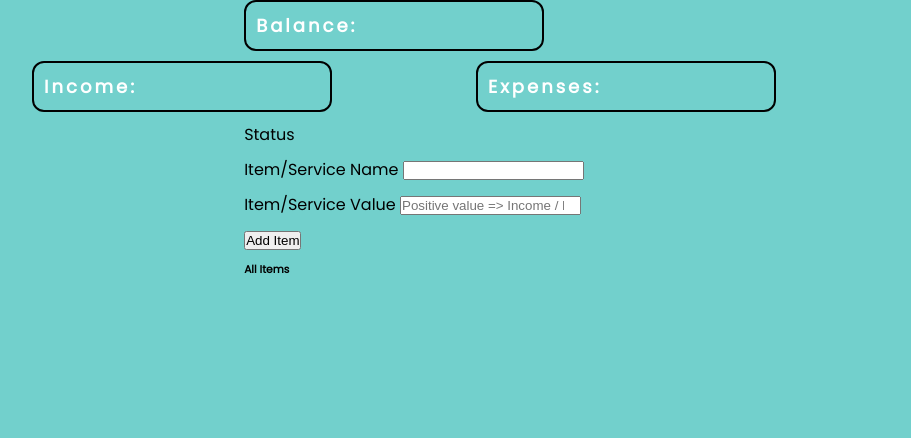
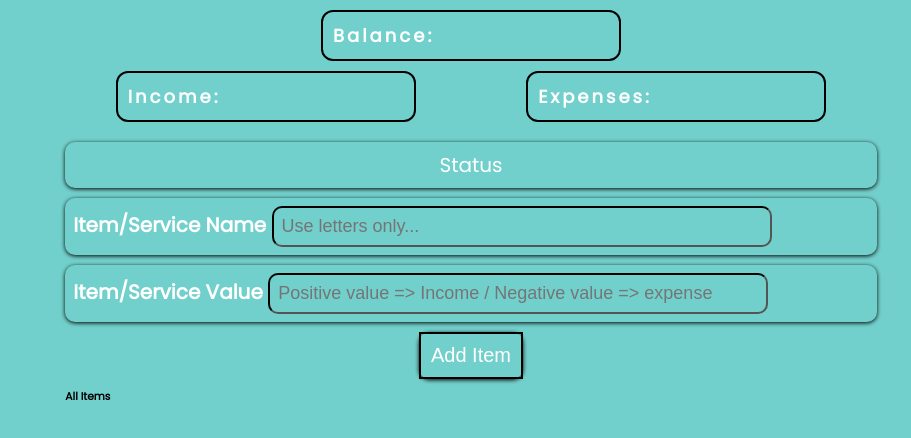
Before and after one commit to igachev/expenseApp, a plain HTML site: page index.html in a window 1280 px wide. Shown: the whole page, without its empty margins (169-1080 px from the left). Drawn offline with Linux system fonts and the light colour scheme.

Commit message:
added some css

```diff
--- a/index.html
+++ b/index.html
@@ -29,7 +29,7 @@
 
             <div class="add-text">
                 <label for="text-info">Item/Service Name</label>
-                <input type="text" name="text-info" id="text-info">
+                <input type="text" name="text-info" id="text-info" placeholder="Use letters only...">
             </div>
 
             <div class="add-value">
@@ -38,7 +38,7 @@
             </div>
 
             <div class="add-item">
-                <button type="submit">Add Item</button>
+                <button class="btn border-pop" type="submit">Add Item</button>
             </div>
 
             <div class="text-list">
--- a/style.css
+++ b/style.css
@@ -1,12 +1,17 @@
 @import url('https://fonts.googleapis.com/css2?family=Poppins&display=swap');
 
-* {
+:root {
+    --border-size:2px;
+}
+
+*, *::before, *::after  {
     margin: 0;
     padding: 0;
     box-sizing: border-box;
 }
 
 body {
+    margin-top: 10px;
     font-family: 'Poppins', sans-serif;
     background-color: #72d0cc;
 
@@ -20,15 +25,18 @@ body {
 .all-items {
     display: grid;
     grid-gap: 10px;
+    grid-auto-rows: auto;
     grid-template-areas:
-    '. . . . balance balance . . . .'
-    '. . . income income expense expense . . .'
+    '. . . . balance balance  . . . .'
+    '. . . . income expense . . . .'
+    '. . . . . . . . . .'
     '. . . . alert-messages alert-messages . . . .'
     '. . . . add-text add-text . . . .'
     '. . . . add-value add-value . . . .'
-    '. . . . add-item add-item . . . .'
+    '. . . .  add-item add-item . . . .'
     '. . . . text-list text-list . . . .'
     ;
+
 }
 
 .value-info {
@@ -44,32 +52,104 @@ body {
 
 .balance {
 grid-area: balance;
+justify-self: center;
 }
 
 .income {
 grid-area: income;
+justify-self: center;
 }
 
 .expenses {
 grid-area: expense;
+justify-self: center;
 }
 
 .alert-messages {
+text-align: center;
 grid-area: alert-messages;
+font-size: 20px;
+border-radius: 10px;
+padding: 8px;
+color: #fff;
+box-shadow: 0 1px 4px black;
+
 }
 
 .add-text {
 grid-area: add-text;
+font-size: 20px;
+border-radius: 10px;
+padding: 8px;
+color: #fff;
+box-shadow: 0 1px 4px black;
+font-weight: bold;
+}
+
+input[type="text"],
+input[type="number"] {
+    width: 500px;
+    font-size:18px;
+    padding: 8px;
+    background-color: transparent;
+    color: #fff;
+   border-radius: 10px;
+   border-color: black;
 }
 
 .add-value {
 grid-area: add-value;
+font-size: 20px;
+border-radius: 10px;
+padding: 8px;
+color: #fff;
+box-shadow: 0 1px 4px black;
+font-weight: bold;
 }
 
 .add-item {
 grid-area: add-item;
+justify-self: center;
 }
 
 .text-list {
 grid-area: text-list;
 }
+
+.btn {
+font-size: 20px;
+border-radius: 10px;
+box-shadow: 0 1px 4px black;
+border: none;
+padding: 12px;
+color: #fff;
+background-color: transparent;
+cursor: pointer;
+position: relative;
+transition: color 0.3s ease-in;
+}
+
+.btn:hover {
+color: black;
+}
+
+.border-pop::before {
+    content: '';
+position: absolute;
+top: 0;
+bottom: 0;
+left: 0;
+right: 0;
+z-index: -1;
+
+border: var(--border-size) solid black;
+transition: top,left,right,bottom 100ms ease-in-out;
+}
+
+.border-pop:hover::before,
+.border-pop:focus :before {
+    top:calc(var(--border-size) * -2);
+    bottom:calc(var(--border-size) * -2);
+    left:calc(var(--border-size) * -2);
+    right:calc(var(--border-size) * -2);
+}
```
